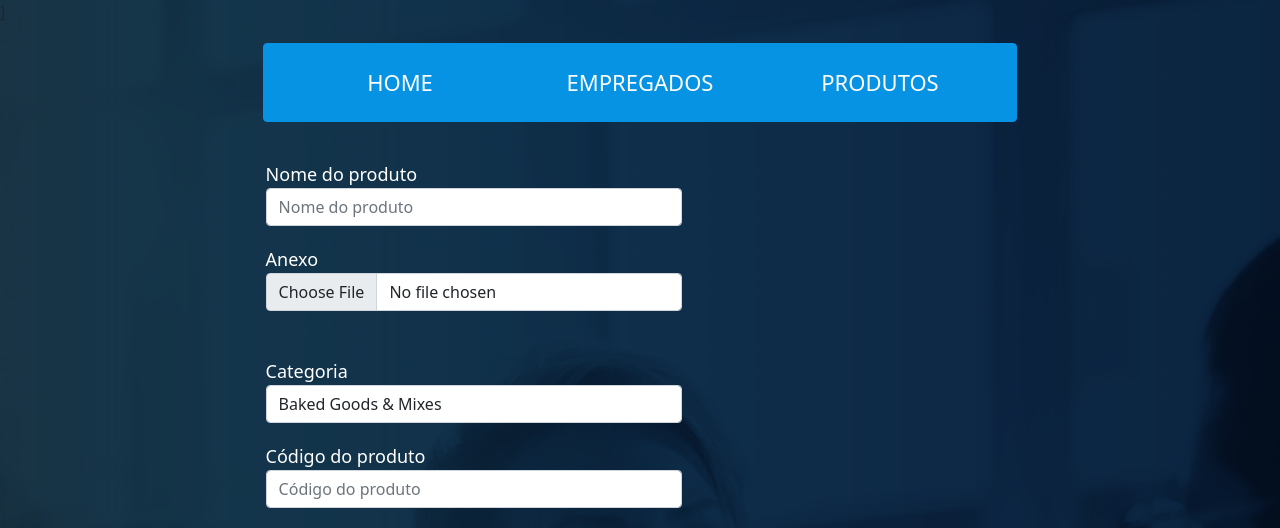
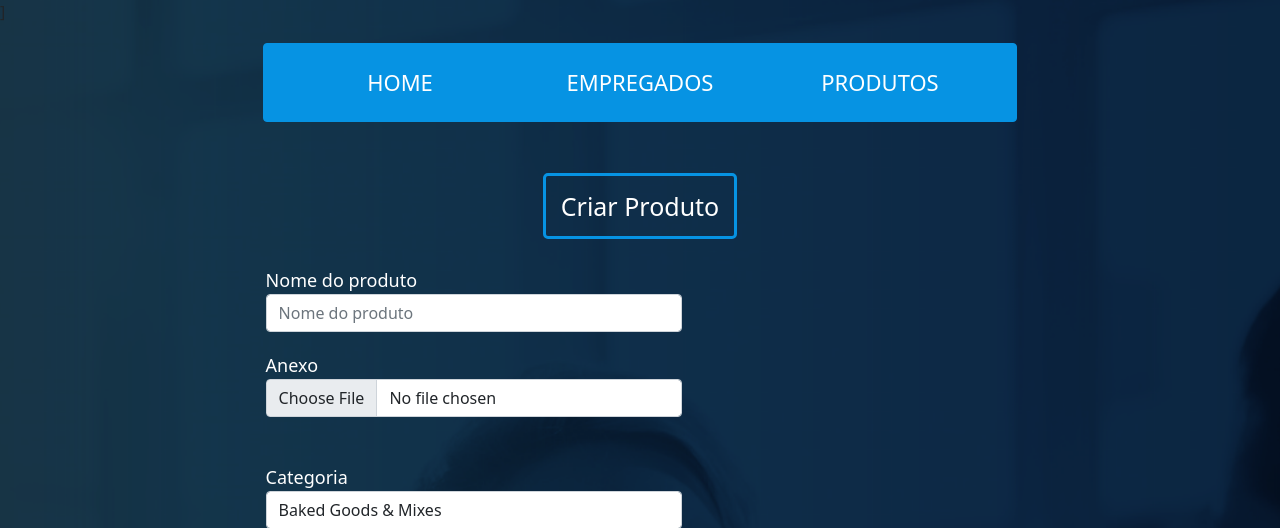
Before and after one commit to jamile-design/ProjetoTRI-3-FrontEnd, a Django app: page /criar_produto in a window 1280 px wide. Shown: the top 528 px of the page. Run offline with Django 4.2, Linux system fonts and the light colour scheme; some libraries are stand-ins or nearby versions.

Commit message:
Adicionando titulo na pagina.

```diff
--- a/templates/criar_produto.html
+++ b/templates/criar_produto.html
@@ -9,6 +9,9 @@
            display:flex;
            flex-direction:column;
            align-items:center;">
+
+        <h3 class="" style="color: white; font-size: 25px; margin-top: 2rem; border-style: solid; border-color: #0693e3; padding: 15px; border-radius: 5px;">Criar Produto</h3>
+
         <form method="post" enctype="multipart/form-data" target="dummyframe" id="form" accept-charset="utf-8" class="form-row form-group col-md-4 form-principal" style="font-size: 18px;
         color: white;
         width:78rem;
--- a/templates/edita_produto.html
+++ b/templates/edita_produto.html
@@ -9,6 +9,9 @@
            display:flex;
            flex-direction:column;
            align-items:center;">
+
+        <h3 class="" style="color: white; font-size: 25px; margin-top: 2rem; border-style: solid; border-color: #0693e3; padding: 15px; border-radius: 5px;">Edita Produto</h3>
+
         <form method="post" enctype="multipart/form-data" target="dummyframe" id="form" accept-charset="utf-8" class="form-row form-group col-md-4 form-principal" style="font-size: 18px;
         color: white;
         width:78rem;
```
